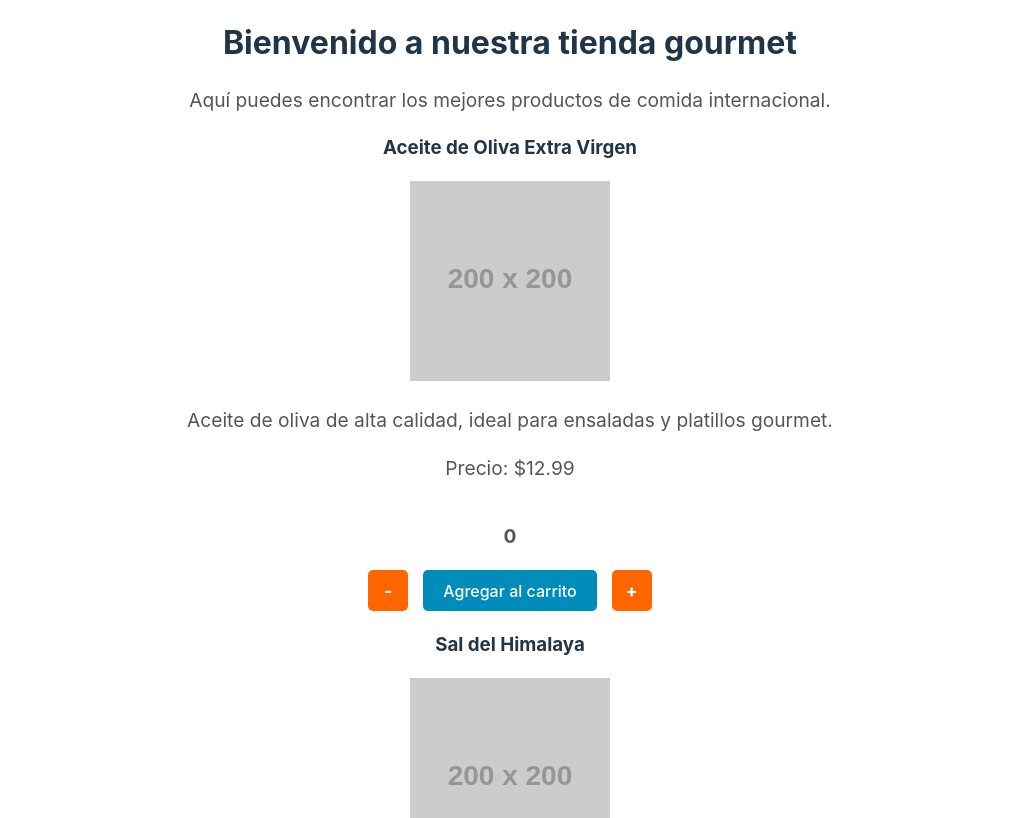
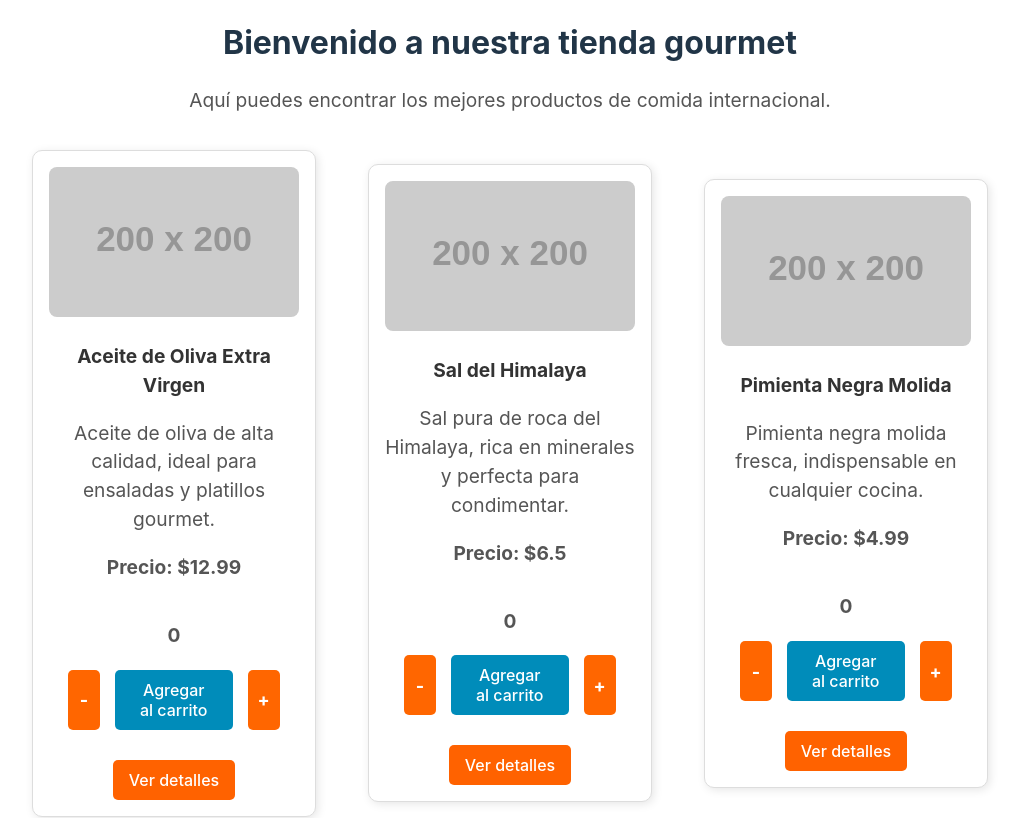
Before and after one commit to frbahamondes/react-js, a React (Vite) app: page / in a window 1280 px wide. Shown: the part 200-1018 px from the top of the page, without its empty margins (130-1151 px from the left). Built offline with nearby package versions, Linux system fonts and the light colour scheme.

Commit message:
Separación ItemListContainer en Item y ItemList. Estilos Item.css

```diff
--- a/src/components/Item.jsx
+++ b/src/components/Item.jsx
@@ -1 +1,32 @@
 // Debería servir para dar forma a cada una de las cards
+
+// src/components/Item.jsx
+import React from 'react';
+import { Link } from 'react-router-dom';
+import ItemCount from './ItemCount'; // Importamos el contador
+import './css/item.css'; // Asegúrate de tener el archivo de estilos item.css
+
+function Item({ product, onAddToCart }) { // Añadimos la prop onAddToCart para manejar la adición al carrito
+    return (
+        <div className="card">
+            <img src={product.image} alt={product.name} className="card-img" />
+            <div className="card-body">
+                <h3 className="card-title">{product.name}</h3>
+                <p className="card-description">{product.description}</p>
+                <p className="card-price">Precio: ${product.price}</p>
+
+                {/* Contador para agregar productos al carrito */}
+                <ItemCount
+                    stock={10}
+                    initial={0}
+                    onAdd={(quantity) => onAddToCart(product.id, quantity)} // Llamamos a la función cuando se agregan productos
+                />
+
+                {/* Link para ver más detalles del producto */}
+                <Link to={`/producto/${product.id}`} className="card-details-link">Ver detalles</Link>
+            </div>
+        </div>
+    );
+}
+
+export default Item;
--- a/src/components/ItemList.jsx
+++ b/src/components/ItemList.jsx
@@ -1 +1,21 @@
 //Me retorna cada una de las cards por cada uno de los elementos
+
+// src/components/ItemList.jsx
+import React from 'react';
+import Item from './Item'; // Importamos el componente Item
+
+function ItemList({ products, onAddToCart }) { // Recibimos la función como prop
+    return (
+        <>
+            {products.map((product) => (
+                <Item
+                    key={product.id}
+                    product={product}
+                    onAddToCart={onAddToCart} // Pasamos la función a cada Item
+                />
+            ))}
+        </>
+    );
+}
+
+export default ItemList;
--- a/src/components/ItemListContainer.jsx
+++ b/src/components/ItemListContainer.jsx
@@ -2,7 +2,7 @@ import React, { useState, useEffect } from 'react';
 import { useParams } from 'react-router-dom';
 import { products } from '../../data/products';
 import './css/itemlistcontainer.css';
-import ItemCount from './ItemCount'; // Importamos el componente ItemCount
+import ItemList from './ItemList'; // Usamos ItemList
 
 function ItemListContainer({ greeting }) {
     const { categoriaId } = useParams();
@@ -61,26 +61,8 @@ function ItemListContainer({ greeting }) {
             {loading ? (
                 <p>Cargando productos...</p>
             ) : (
-                <div className="product-list">
-                    {filteredProducts.length > 0 ? (
-                        filteredProducts.map((product) => (
-                            <div key={product.id} className="product-item">
-                                <h3>{product.name}</h3>
-                                <img src={product.image} alt={product.name} width="200" />
-                                <p>{product.description}</p>
-                                <p>Precio: ${product.price}</p>
-
-                                {/* Aquí usamos el contador y pasamos la función onAdd */}
-                                <ItemCount
-                                    stock={10}
-                                    initial={0}
-                                    onAdd={(quantity) => handleAddToCart(product.id, quantity)}
-                                />
-                            </div>
-                        ))
-                    ) : (
-                        <p>No hay productos disponibles en esta categoría.</p>
-                    )}
+                <div className="product-list">  {/* Asegúrate de que este div tenga la clase product-list */}
+                    <ItemList products={filteredProducts} onAddToCart={handleAddToCart} />
                 </div>
             )}
         </div>
--- /dev/null
+++ b/src/components/css/item.css
@@ -0,0 +1,66 @@
+/* src/components/css/item.css */
+.card {
+    border: 1px solid #ddd;
+    border-radius: 10px;
+    box-shadow: 2px 2px 10px rgba(0, 0, 0, 0.1);
+    width: 250px;
+    padding: 16px;
+    margin: 16px;
+    text-align: center;
+    background-color: #fff;
+}
+
+.card-img {
+    width: 100%;
+    height: 150px;
+    object-fit: cover;
+    border-radius: 8px;
+}
+
+.card-body {
+    margin-top: 10px;
+}
+
+.card-title {
+    font-size: 1.2rem;
+    color: #333;
+}
+
+.card-description {
+    font-size: 0.9rem;
+    color: #666;
+}
+
+.card-price {
+    font-size: 1rem;
+    font-weight: bold;
+    color: #ff6200;
+}
+
+.card-details-link {
+    display: inline-block;
+    margin-top: 10px;
+    padding: 8px 16px;
+    background-color: #ff6200;
+    color: white;
+    text-decoration: none;
+    border-radius: 5px;
+}
+
+.card-details-link:hover {
+    background-color: #ff4a00;
+}
+
+/* Centrar las tarjetas en el contenedor */
+.product-list {
+    display: flex;
+    justify-content: center; /* Centrar horizontalmente */
+    align-items: center; /* Centrar verticalmente (si es necesario) */
+    flex-wrap: wrap; /* Permitir que las tarjetas se ajusten en múltiples líneas si es necesario */
+    gap: 20px; /* Espacio entre las tarjetas */
+}
+
+.product-item {
+    display: flex;
+    justify-content: center;
+}
```
